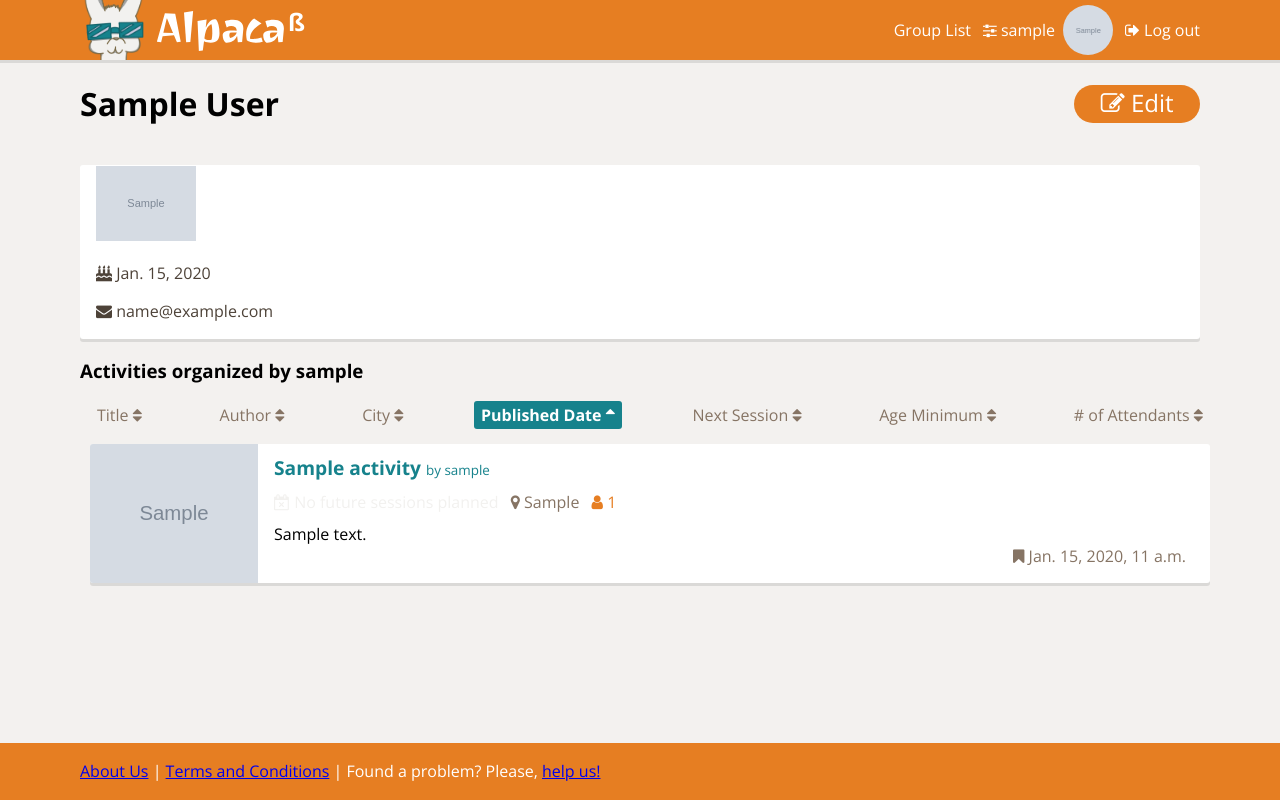
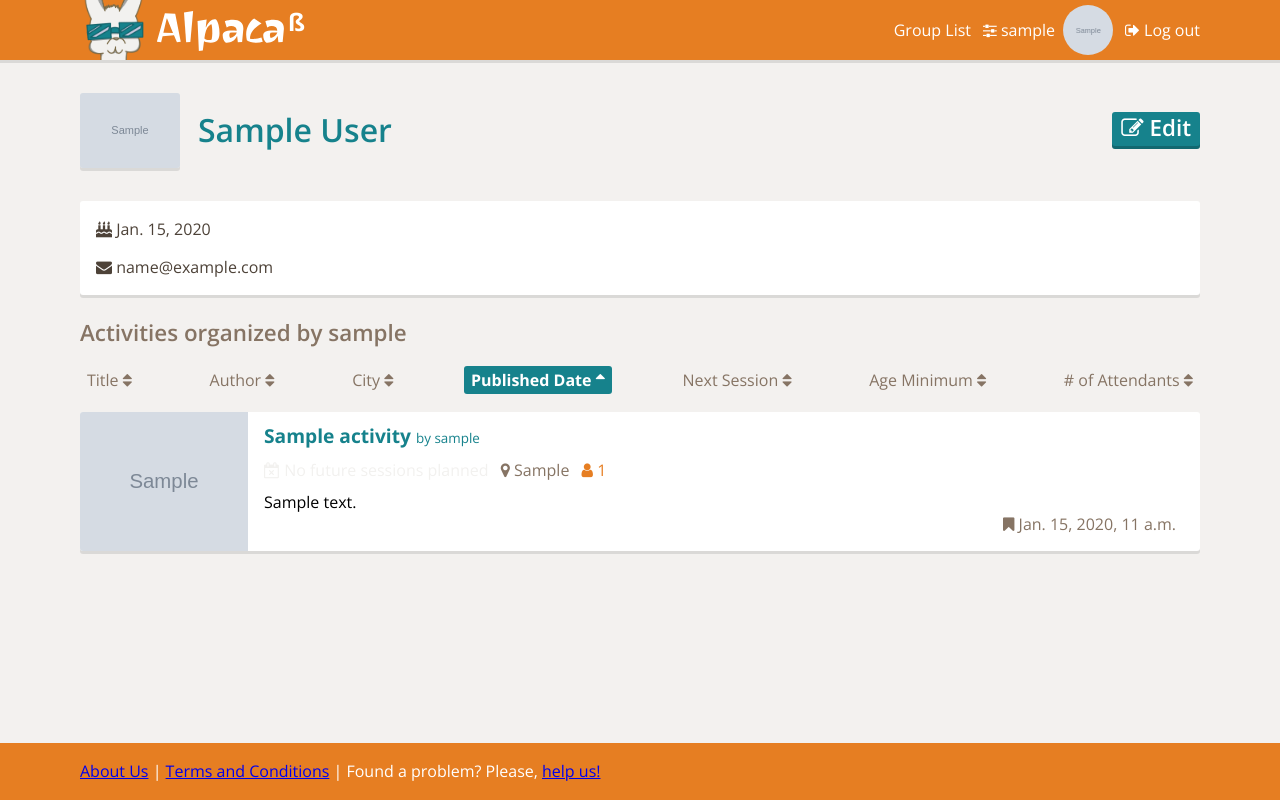
Before and after one commit to Sirikon/WarLlama, a Django app: a page that uses src/Alpaca/templates/Alpaca/user_profile.html in a window 1280 px wide. Run offline with Django 3.2, Linux system fonts and the light colour scheme; a user stored in the database is signed in; tables that the repository leaves empty hold one stand-in row (values such as "Sample post"); grey boxes marked "Sample" are stand-in pictures; data that the repository does not hold is empty; style sheets or scripts are compiled from the project's sources; parts of the project's set-up code (start-up, migrations or seed data) failed here and were passed over; some libraries are stand-ins or nearby versions.

Commit message:
Working in general CSS

```diff
--- a/src/Alpaca/templates/Alpaca/_form_floating.html
+++ b/src/Alpaca/templates/Alpaca/_form_floating.html
@@ -4,9 +4,9 @@
     <form method="POST" class="al-form-base">
         {% csrf_token %}
         {{ form.as_p }}
-        <div class="al-submit-wrapper-edge">
-            <input class="al-submit-big" type="submit" value="{{ submit_text }}"/>
-        </div>
+        <p>
+            <input class="al-button" type="submit" value="{{ submit_text }}"/>
+        </p>
     </form>
     {% if rich_field_name != "" %}
     <script>
--- a/src/Alpaca/templates/Alpaca/_layout_floating_box.html
+++ b/src/Alpaca/templates/Alpaca/_layout_floating_box.html
@@ -12,7 +12,7 @@
             <div class="al-floating-box-title">
                 <img class="al-floating-box-title-image" src="{% static 'alpaca-logo-orange.svg' %}" draggable="false">
             </div>
-            <div class="al-floating-box-content">
+            <div class="al-floating-box-content al-content-panel">
                 {% block content %}
                 {% endblock %}
             </div>
--- a/src/Alpaca/templates/Alpaca/activity/_layout_activity.html
+++ b/src/Alpaca/templates/Alpaca/activity/_layout_activity.html
@@ -19,7 +19,7 @@
                     <hr>
                     <div class="al-activity-detail-description-footer">
                         <a class="al-activity-detail-description-footer-author" href="{% url 'alpaca:profile' activity.author.username %}">
-                            <div class="al-activity-detail-description-footer-author-avatar" style="background-image: url({{activity.author.profile.avatar.url}})"></div>
+                            <div class="al-activity-detail-description-footer-author-avatar al-circle" style="background-image: url({{activity.author.profile.avatar.url}})"></div>
                             <span class="al-activity-detail-description-footer-author-name">{{ activity.author }}</span>
                         </a>
                         <i class="al-activity-detail-description-footer-date">{{ activity.pub_date }}</i>
--- a/src/Alpaca/templates/Alpaca/activity/activity_anon.html
+++ b/src/Alpaca/templates/Alpaca/activity/activity_anon.html
@@ -14,7 +14,7 @@
         {% for att in activity.attendants.all %}
             <li class="al-activity-detail-attendants-list-item">
                 <a href="{% url 'alpaca:profile' att.username %}">
-                    <div class="al-activity-detail-attendants-list-item-avatar" style="background-image: url({{att.profile.avatar.url}})"></div>
+                    <div class="al-activity-detail-attendants-list-item-avatar al-circle" style="background-image: url({{att.profile.avatar.url}})"></div>
                     <span class="al-activity-detail-attendants-list-item-name">{{ att }}</span>
                 </a>
             </li>
--- a/src/Alpaca/templates/Alpaca/activity/activity_user.html
+++ b/src/Alpaca/templates/Alpaca/activity/activity_user.html
@@ -24,7 +24,7 @@
         {% for att in activity.attendants.all %}
             <li class="al-activity-detail-attendants-list-item">
                 <a href="{% url 'alpaca:profile' att.username %}">
-                    <div class="al-activity-detail-attendants-list-item-avatar" style="background-image: url({{att.profile.avatar.url}})"></div>
+                    <div class="al-activity-detail-attendants-list-item-avatar al-circle" style="background-image: url({{att.profile.avatar.url}})"></div>
                     <span class="al-activity-detail-attendants-list-item-name">{{ att }}</span>
                 </a>
             </li>
--- a/src/Alpaca/templates/Alpaca/form_edit_profile.html
+++ b/src/Alpaca/templates/Alpaca/form_edit_profile.html
@@ -2,7 +2,7 @@
 {% load i18n %}
 
 {% block other-content %}
-    <div class="al-form-base-footer">
+    <p>
         <a href="{% url 'alpaca:change_password' %}">{% trans "Change your password" %}</a>
-    </div>
+    </p>
 {% endblock %}
--- a/src/Alpaca/templates/Alpaca/partials/index-order-bar.html
+++ b/src/Alpaca/templates/Alpaca/partials/index-order-bar.html
@@ -1,6 +1,5 @@
 {% load i18n %}
 
-<!--<small>{% trans "Order by:" %}</small>-->
 <div class="al-order-bar">
     {% include "./index-order-bar-item.html" with column_key="title" column_name="Title" %}
     {% include "./index-order-bar-item.html" with column_key="author" column_name="Author" %}
--- a/src/Alpaca/templates/Alpaca/user_profile.html
+++ b/src/Alpaca/templates/Alpaca/user_profile.html
@@ -1,26 +1,21 @@
 {% extends './_layout.html' %}
 {% load i18n %}
 
-{% block title %}
-<div class="al-content-header al-flex-row">
-    <div class="al-flex-grow">
-        <h1>{{ looking_at_user.profile.get_display_name }}</h1>
+{% block content %}
+
+    <div class="al-flex-row al-margin-top">
+        <img draggable="false" class="al-margin-right al-rounded" src="{{ looking_at_user.profile.avatar.url}}" width="100px" height="auto"/>
+        <h1 class="al-title al-flex-grow">
+            <span>{{ looking_at_user.profile.get_display_name }}</span>
+            {% if user.username == looking_at_user.username %}
+                <a class="al-button al-button-inline al-float-right" href="{% url 'alpaca:edit_profile' %}">
+                    <i class="fa fa-pencil-square-o" aria-hidden="true"></i> <span>{% trans "Edit" %}</span>
+                </a>
+            {% endif %}
+        </h1>
     </div>
-    {% if user.username == looking_at_user.username %}
-        <div>
-            <a class="al-btn-action-big" href="{% url 'alpaca:edit_profile' %}">
-                <i class="fa fa-pencil-square-o" aria-hidden="true"></i> <span>{% trans "Edit" %}</span>
-            </a>
-        </div>
-    {% endif %}
-</div>
-{% endblock %}
 
-{% block content %}
     <div class="al-content-panel">
-        <img src="{{ looking_at_user.profile.avatar.url}}" width="100px" height="auto"/>
-
-
         {% if looking_at_user.profile.show_birthday %}
             <p><i class="fa fa-birthday-cake"></i> {{ looking_at_user.profile.birth_date }}</p>
         {% endif %}
@@ -30,7 +25,8 @@
         {% endif %}
     </div>
 
-    <h3>Activities organized by {{ looking_at_user.username }}</h3>
+    <div class="al-section-title">Activities organized by {{ looking_at_user.username }}</div>
+
     {% include "./partials/index-order-bar.html" %}
 
     <div class="al-activity-list">
--- a/src_front/sass/components/_card.scss
+++ b/src_front/sass/components/_card.scss
@@ -5,7 +5,7 @@
     width: 100%;
     height: auto;
 
-    margin: 0px 10px 10px 10px;
+    margin: 18px 0;
 
     box-shadow: 0px 3px 0px rgba(0, 0, 0, 0.1);
     border-radius: 3px;
--- a/src_front/sass/components/_floating-box.scss
+++ b/src_front/sass/components/_floating-box.scss
@@ -16,18 +16,11 @@
     }
 
     &-content {
-        background-color: white;
-        padding: 1px 15px 15px 15px;
-        box-shadow: 0px 3px 40px rgba(0,0,0,0.03);
-        border-radius: 3px;
-
         form {
-
             p label {
                 display: inline-block;
                 vertical-align: middle;
             }
-
             input {
                 font-size: 1.2em;
                 vertical-align: middle;
@@ -38,8 +31,6 @@
                     margin-top: 5px;
                 }
             }
-
         }
-
     }
 }
--- a/src_front/sass/global/_activity.scss
+++ b/src_front/sass/global/_activity.scss
@@ -124,8 +124,6 @@
                     width: 50px;
                     height: 50px;
                     background-size: cover;
-                    border-radius: 50%;
-                    box-shadow: 0 3px 0 rgba($dark-gray, 0.2);
                     display: inline-block;
                     vertical-align: middle;
                 }
@@ -157,7 +155,6 @@
                     width: 3em;
                     height: 3em;
                     background-size: cover;
-                    border-radius: 50%;
                     display: inline-block;
                     vertical-align: middle;
                 }
--- a/src_front/sass/global/_global.scss
+++ b/src_front/sass/global/_global.scss
@@ -25,6 +25,18 @@ body {
     box-sizing: border-box;
     overflow-x: hidden;
     overflow-y: scroll;
+}
+
+.al-title {
+    font-weight: 600;
+    color: $accent;
+    margin: 0.9em 0 1em 0;
+
+    .al-button {
+        float: right;
+        font-size: .7em;
+        margin-top: .2em;
+    }
 }
 
 .al-text-tail {
@@ -79,6 +91,22 @@ body {
     float: right;
 }
 
+.al-margin-top {
+    margin-top: 18px;
+}
+
+.al-margin-right {
+    margin-right: 18px;
+}
+
+.al-margin-bottom {
+    margin-bottom: 18px;
+}
+
+.al-margin-left {
+    margin-left: 18px;
+}
+
 .al-sticky-bar {
     position: fixed;
     left: 0;
@@ -98,21 +126,25 @@ body {
     clear: both;
 }
 
-.al-panel {
-    background-color: white;
+.al-rounded {
     box-shadow: 0px 3px 0px rgba(0, 0, 0, 0.1);
     border-radius: 3px;
+}
+
+.al-circle {
+    @extend .al-rounded;
+    border-radius: 50%;
+}
+
+.al-panel {
+    @extend .al-rounded;
+    background-color: white;
     overflow: hidden;
 }
 
 .al-section-title {
-    font-size: 1.5em;
-    font-weight: 600;
+    @extend .al-title;
+    font-size: 1.4em;
     color: $gray;
     margin: 1em 0 0.5em 0;
-
-    .al-button {
-        font-size: .7em;
-        margin-top: .2em;
-    }
 }
--- a/src_front/sass/global/_layout.scss
+++ b/src_front/sass/global/_layout.scss
@@ -66,7 +66,7 @@ $header-height: 60px;
 .al-order-bar {
     width: 100%;
 
-    margin: 15px 10px;
+    margin: 18px 0;
 
     display: flex;
     flex-direction: row;
```
Also changed, not shown: src/Alpaca/templates/Alpaca/_form_layout.html (+6 -3 lines), src/Alpaca/templates/Alpaca/index.html (+4 -6 lines), src_front/sass/forms/_form-base.scss (+18 -20 lines).
